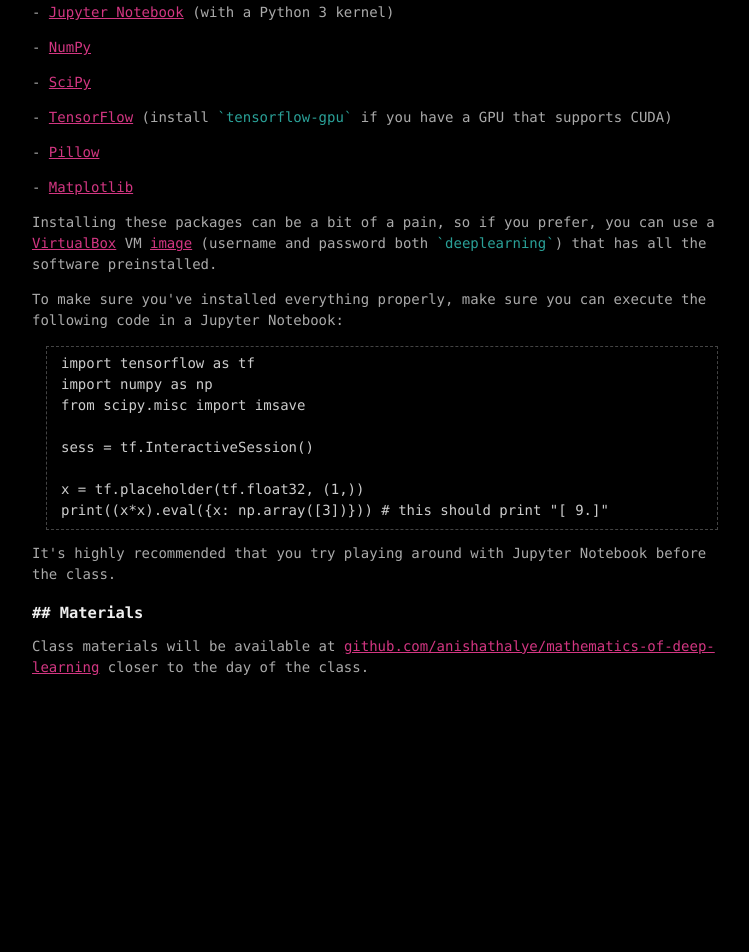
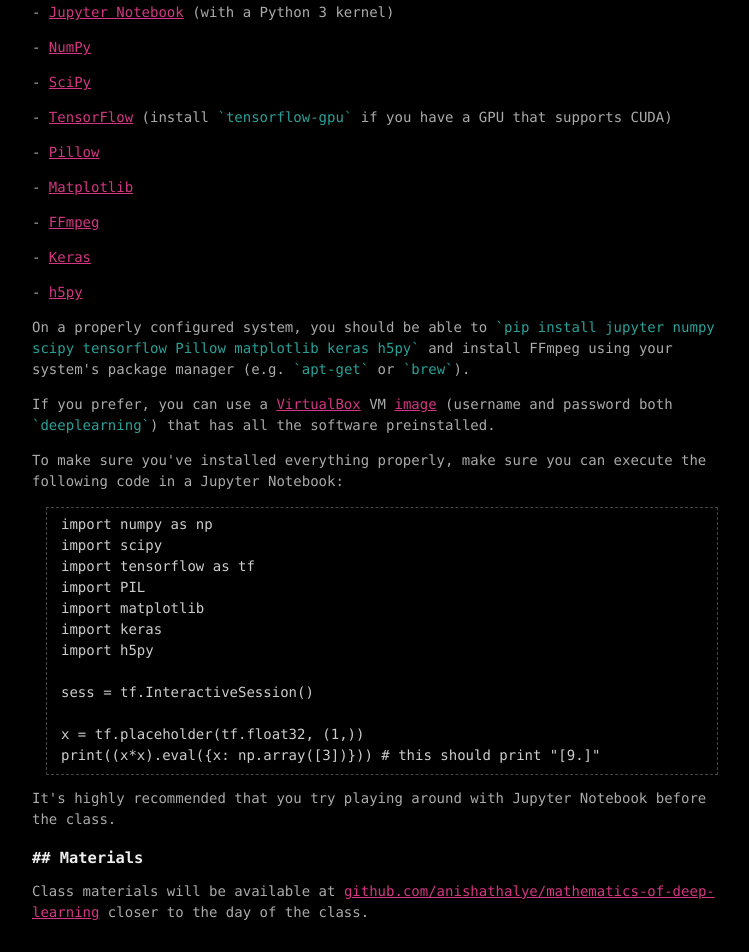
Before and after one commit to anishathalye/mathematics-of-deep-learning, a plain HTML site: page index.html in a window 1280 px wide. Shown: the part 653-1605 px from the top of the page, without its empty margins (258-1007 px from the left). Before the commit the page ends 1360 px from the top, so only its background shows below. Drawn offline with Linux system fonts and the light colour scheme.

Commit message:
Update requirements

```diff
--- a/index.html
+++ b/index.html
@@ -14,7 +14,7 @@
 
       <h3>SIPB IAP 2018</h3>
 
-      <h3>Thu Jan 18 05:00pm - 09:00pm in 4-237</h3>
+      <h3>Thu Jan 18 05:00pm - 09:00pm in 3-270</h3>
 
       <p>Learn the key ideas that make deep learning work.</p>
 
@@ -59,11 +59,18 @@
           CUDA)</li>
         <li><a href="https://python-pillow.org/">Pillow</a></li>
         <li><a href="https://matplotlib.org/">Matplotlib</a></li>
+        <li><a href="https://www.ffmpeg.org/">FFmpeg</a></li>
+        <li><a href="https://keras.io/">Keras</a></li>
+        <li><a href="http://www.h5py.org/">h5py</a></li>
       </ul>
       </p>
 
-      <p>Installing these packages can be a bit of a pain, so if you prefer,
-      you can use a
+      <p>On a properly configured system, you should be able to <code>pip
+      install jupyter numpy scipy tensorflow Pillow matplotlib keras
+      h5py</code> and install FFmpeg using your system's package manager (e.g.
+      <code>apt-get</code> or <code>brew</code>).</p>
+
+      <p>If you prefer, you can use a
       <a href="https://www.virtualbox.org/wiki/Downloads">VirtualBox</a>
       VM
       <a href="https://www.dropbox.com/s/g1srsu8aeur239n/deeplearning.ova?dl=0">image</a>
@@ -74,14 +81,18 @@
       execute the following code in a Jupyter Notebook:</p>
 
 <pre>
+import numpy as np
+import scipy
 import tensorflow as tf
-import numpy as np
-from scipy.misc import imsave
+import PIL
+import matplotlib
+import keras
+import h5py
 
 sess = tf.InteractiveSession()
 
 x = tf.placeholder(tf.float32, (1,))
-print((x*x).eval({x: np.array([3])})) # this should print "[ 9.]"
+print((x*x).eval({x: np.array([3])})) # this should print "[9.]"
 </pre>
 
       <p>It's highly recommended that you try playing around with Jupyter
```
